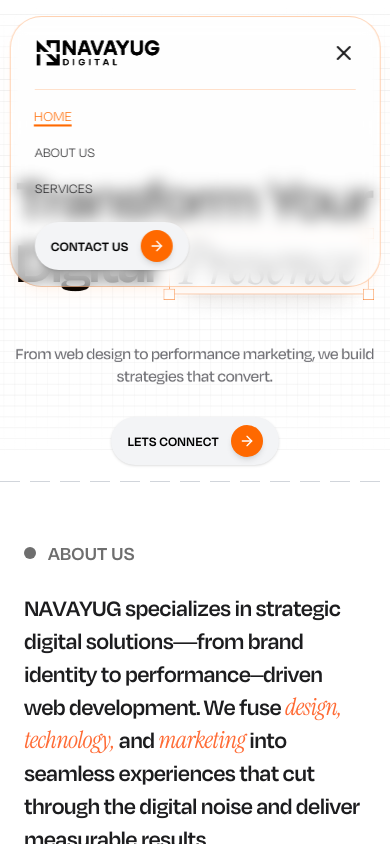
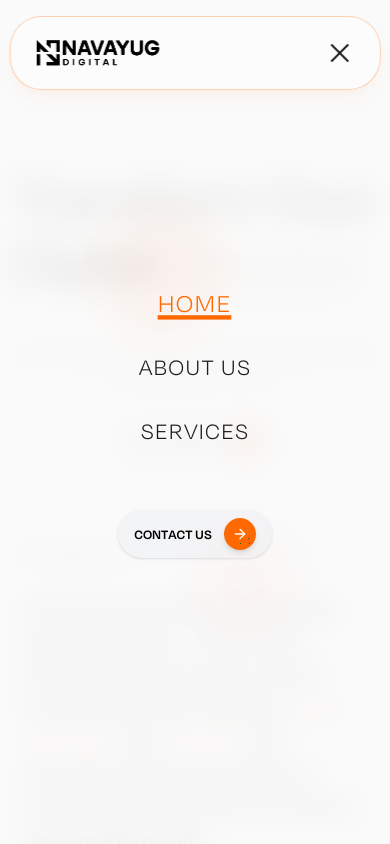
Before and after one commit to vishalchennuri/Navayug, a React (Vite) app: page / in a window 390 px wide. Both pictures are taken after a click on the button "Toggle Navigation". Shown: the top 844 px of the page. Built offline with nearby package versions, Linux system fonts and the light colour scheme.

Commit message:
header fixed

```diff
--- a/src/components/navbar.tsx
+++ b/src/components/navbar.tsx
@@ -1,6 +1,5 @@
 import { useState } from "react";
 import { Link, useLocation } from "react-router-dom";
-import { Menu, X } from "lucide-react";
 import ConnectButton from "../ui/connectButton";
 
 export const Navbar = () => {
@@ -19,6 +18,7 @@
   };
 
   return (
+    <>
       <nav className="fixed top-4 left-1/2 transform -translate-x-1/2 z-50 w-[95%] max-w-6xl">
         <div className="bg-white/40 backdrop-blur-sm border border-orange-500/30 rounded-4xl px-6 lg:px-8 py-4 shadow-lg shadow-orange-500/5">
           <div className="flex items-center justify-between">
@@ -62,51 +62,103 @@
               <ConnectButton label="CONTACT US" />
             </div>
 
-          {/* Mobile Toggle Button */}
+            {/* Mobile Toggle Button - Custom Hamburger */}
             <button
-            className="md:hidden text-[var(--color-dark)] hover:text-orange-500 transition-colors duration-300"
+              className="md:hidden relative w-8 h-8 flex flex-col justify-center items-center text-[var(--color-dark)] hover:text-orange-500 transition-colors duration-300 z-[60]"
               onClick={() => setIsOpen(!isOpen)}
               aria-label="Toggle Navigation"
             >
-            {isOpen ? <X size={24} /> : <Menu size={24} />}
+              <span
+                className={`block w-6 h-0.5 bg-current transition-all duration-300 ease-in-out ${
+                  isOpen ? "rotate-45 translate-y-1.5" : ""
+                }`}
+              ></span>
+              <span
+                className={`block w-6 h-0.5 bg-current transition-all duration-300 ease-in-out my-1 ${
+                  isOpen ? "opacity-0" : ""
+                }`}
+              ></span>
+              <span
+                className={`block w-6 h-0.5 bg-current transition-all duration-300 ease-in-out ${
+                  isOpen ? "-rotate-45 -translate-y-1.5" : ""
+                }`}
+              ></span>
             </button>
           </div>
+        </div>
+      </nav>
 
-        {/* Mobile Menu */}
-        {isOpen && (
-          <div className="md:hidden mt-4 pt-4 border-t border-orange-500/20">
-            <div className="flex flex-col space-y-4">
+      {/* Full-Screen Mobile Menu Overlay */}
+      <div
+        className={`fixed inset-0 z-40 md:hidden transition-all duration-500 ease-in-out ${
+          isOpen
+            ? "opacity-100 pointer-events-auto"
+            : "opacity-0 pointer-events-none"
+        }`}
+      >
+        {/* Blurred Background */}
+        <div
+          className={`absolute inset-0 bg-black/20 backdrop-blur-md transition-all duration-500 ease-in-out ${
+            isOpen ? "backdrop-blur-md" : "backdrop-blur-0"
+          }`}
+        ></div>
+
+        {/* Menu Content */}
+        <div
+          className={`relative h-full flex flex-col items-center justify-center bg-white/90 backdrop-blur-sm transition-all duration-500 ease-in-out ${
+            isOpen ? "translate-y-0 opacity-100" : "-translate-y-full opacity-0"
+          }`}
+        >
+          {/* Menu Items */}
+          <div className="flex flex-col items-center space-y-8">
             {navLinks.map(({ label, href }, idx) => (
               <Link
                 key={idx}
                 to={href}
                 onClick={handleLinkClick}
-                  className={`relative text-sm font-medium transition-all duration-300 group inline-block w-fit cursor-pointer ${
+                className={`relative text-2xl font-bold uppercase tracking-wider transition-all duration-300 group cursor-pointer transform ${
                   currentPath === href
-                      ? "text-orange-500 scale-105"
-                      : "text-[var(--color-dark)] hover:text-orange-500 hover:scale-105"
+                    ? "text-orange-500 scale-110"
+                    : "text-[var(--color-dark)] hover:text-orange-500 hover:scale-110"
+                } ${
+                  isOpen ? "translate-x-0 opacity-100" : "translate-x-8 opacity-0"
                 }`}
+                style={{
+                  transitionDelay: isOpen ? `${idx * 100}ms` : "0ms",
+                }}
               >
-                  <span className="relative z-10 transition-all duration-300 group-hover:tracking-wider">
+                <span className="relative z-10 transition-all duration-300 group-hover:tracking-[0.2em]">
                   {label}
                 </span>
                 <span
-                    className={`absolute bottom-0 left-0 h-0.5 bg-orange-500 transition-all duration-300 ${
+                  className={`absolute bottom-0 left-0 h-1 bg-orange-500 transition-all duration-300 ${
                     currentPath === href ? "w-full" : "w-0 group-hover:w-full"
                   }`}
                 ></span>
-                  {/* Mobile glow effect */}
-                  <span className="absolute inset-0 bg-orange-500/10 rounded-md scale-0 group-hover:scale-110 transition-transform duration-300 opacity-0 group-hover:opacity-100"></span>
+                {/* Glow effect */}
+                <span className="absolute inset-0 bg-orange-500/10 rounded-lg scale-0 group-hover:scale-125 transition-transform duration-300 opacity-0 group-hover:opacity-100"></span>
               </Link>
             ))}
-              <div className="pt-2">
+
+            {/* Contact Button */}
+            <div
+              className={`pt-8 transition-all duration-300 ${
+                isOpen ? "translate-x-0 opacity-100" : "translate-x-8 opacity-0"
+              }`}
+              style={{
+                transitionDelay: isOpen ? `${navLinks.length * 100}ms` : "0ms",
+              }}
+            >
               <ConnectButton label="CONTACT US" to="contact" />
             </div>
           </div>
+
+          {/* Decorative Elements */}
+          <div className="absolute top-1/4 left-1/4 w-32 h-32 bg-orange-500/5 rounded-full blur-xl animate-pulse"></div>
+          <div className="absolute bottom-1/4 right-1/4 w-24 h-24 bg-orange-500/5 rounded-full blur-xl animate-pulse" style={{ animationDelay: "1s" }}></div>
         </div>
-        )}
       </div>
-    </nav>
+    </>
   );
 };
 
```
Lines whose indentation alone changed are shown as unchanged.
